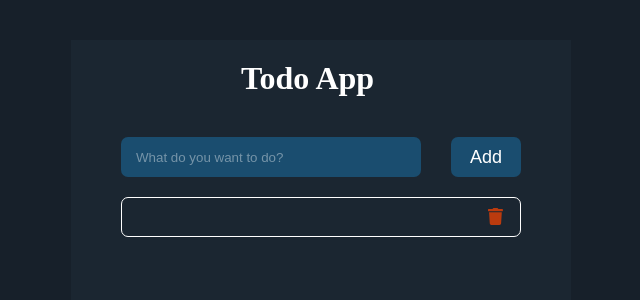
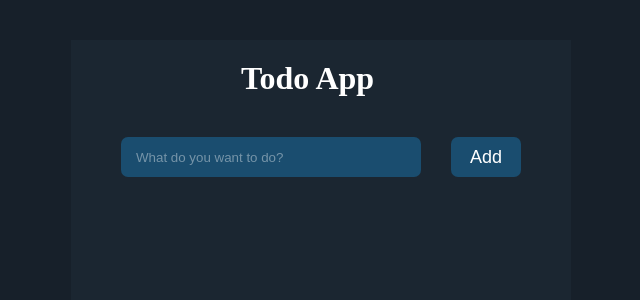
Before and after one commit to miladbayee/Todo-App, a React (Create React App) app: page / in a window 1280 px wide. Shown: the top 300 px of the page, without its empty margins (319-959 px from the left). Built offline with nearby package versions, Linux system fonts and the light colour scheme.

Commit message:
add method for add or remove class to DeleteBtn Component

```diff
--- a/src/App.css
+++ b/src/App.css
@@ -112,6 +112,10 @@ body {
   font-size: 13px;
   visibility: visible;
 }
+
+.visibility{
+visibility: hidden;
+}
 .delete-lists-btn {
   position: relative;
   width: 400px;
--- a/src/App.js
+++ b/src/App.js
@@ -74,14 +74,26 @@ export default class App extends Component {
   };
 
   deleteAllList=()=>{
-    const items=this.state.items
-    if(items.length>0){
+    const items=localStorage.getItem('todo')
+    if(JSON.parse(items).length>0){
      const deleteItems=[]
       this.setState({
         items:deleteItems
       })
       localStorage.setItem('todo',JSON.stringify(deleteItems))
     }
+  }
+
+  itemListCheck=()=>{
+    let checkList=null;
+    const items=this.state.items
+    if(items.length>0){
+      checkList=false;
+    }
+    else{
+      checkList=true
+    }
+    return checkList
   }
 
   render() {
@@ -97,6 +109,7 @@ export default class App extends Component {
             handelDeleteItem={this.handelDeleteItem}
             handelEditItem={this.handelEditItem}
             deleteAllList={this.deleteAllList}
+            isItems={this.itemListCheck()}
           />
         </div>
       </>
--- a/src/Components/DeleteBtn.jsx
+++ b/src/Components/DeleteBtn.jsx
@@ -2,7 +2,7 @@ import React from 'react'
 import { FontAwesomeIcon } from '@fortawesome/react-fontawesome'
 export default function DeleteBtn(props) {
     return (
-        <div className="delete-lists-btn">
+        <div className={`delete-lists-btn ${props.isItems &&  'visibility'}`}>
             <button onClick={props.deleteAllList}>
                 <FontAwesomeIcon icon={['fa', 'trash']} />
             </button>
--- a/src/Components/Main.jsx
+++ b/src/Components/Main.jsx
@@ -11,7 +11,10 @@ export default function Main(props) {
                 currentItem={props.currentItem}
                 handelInput={props.handelInput}
             />
-            <DeleteBtn deleteAllList={props.deleteAllList} />
+            <DeleteBtn
+            deleteAllList={props.deleteAllList}
+            isItems={props.isItems}
+            />
             <List
                 items={props.items}
                 handelDeleteItem={props.handelDeleteItem}
```
